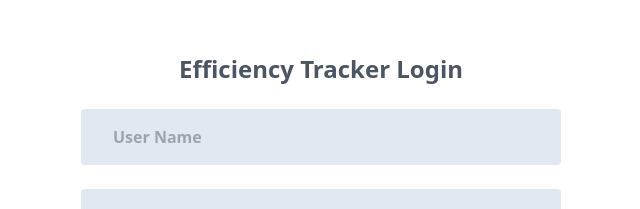
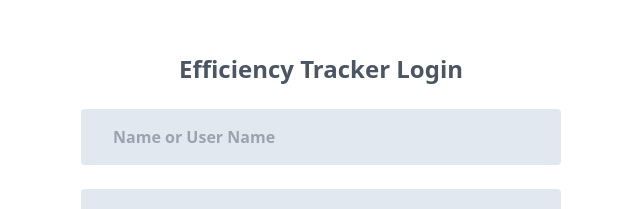
Before and after one commit to IshankaDK/Efficiency-tracker-front, a React (Vite) app: page / in a window 1280 px wide. Shown: the part 159-368 px from the top of the page, without its empty margins (319-959 px from the left). Built offline with nearby package versions, Linux system fonts and the light colour scheme.

Commit message:
placeholder name

```diff
--- a/src/components/Login.jsx
+++ b/src/components/Login.jsx
@@ -53,7 +53,7 @@ const Login = () => {
               name="username"
               id="username"
               className="w-full py-4 px-8 bg-slate-200 placeholder:font-semibold rounded hover:ring-1 outline-blue-500"
-              placeholder="User Name"
+              placeholder="Name or User Name"
               onChange={handleChange}
             />
           </div>
```
